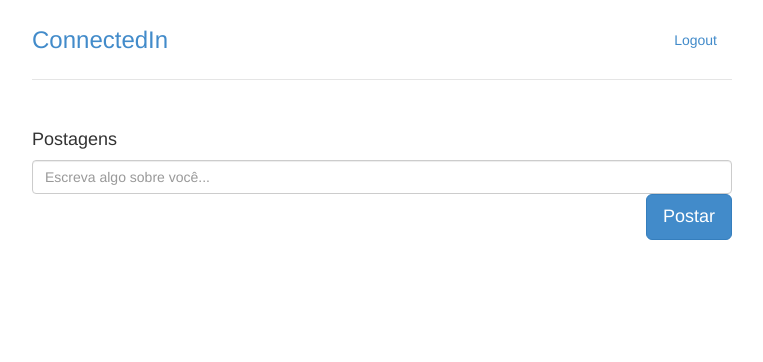
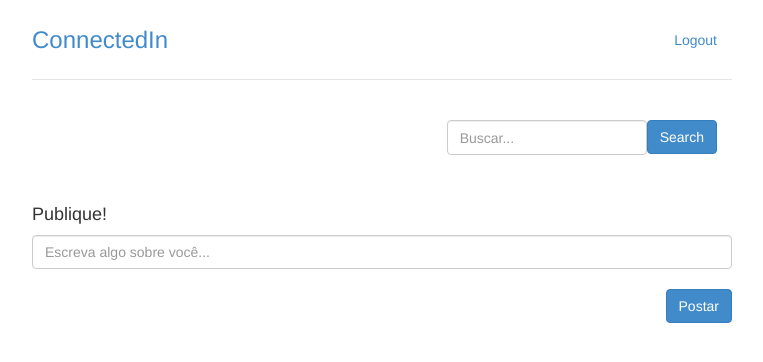
Before and after one commit to andressamesquita/Prog-para-Internet, a Django app: page /perfil/postar in a window 1280 px wide. Shown: the top 362 px of the page, without its empty margins (258-1021 px from the left). Run offline with Django 3.2, Linux system fonts and the light colour scheme.

Commit message:
funcionalidade de busca por nome de usuário adicionada

```diff
--- a/ProjetoConnectedin/connectedin/urls.py
+++ b/ProjetoConnectedin/connectedin/urls.py
@@ -38,5 +38,5 @@ urlpatterns = [
     path('perfil/<int:perfil_id>/desbloquear', views.desbloquear_perfil, name='desbloquear'),
     path('perfil/postar', views.PostarView.as_view(), name='postar'),
     path('perfil/<int:post_id>/excluir', views.excluir_post, name='excluir_post'),
-
+    path('perfil/buscar', views.BuscarView.as_view(), name='buscar'),
 ]
--- a/ProjetoConnectedin/perfis/forms.py
+++ b/ProjetoConnectedin/perfis/forms.py
@@ -6,3 +6,7 @@ from django import forms
 class PostarForm(forms.Form):
 
 	texto = forms.CharField(required=True)
+
+class BuscarForm(forms.Form):
+
+	username = forms.CharField(required=True)
--- a/ProjetoConnectedin/perfis/templates/base.html
+++ b/ProjetoConnectedin/perfis/templates/base.html
@@ -18,9 +18,34 @@
 				<h3 class = "text-muted"><a href="{% url 'index' %}">ConnectedIn</a></h3>
 			</div>
 
+			<div class="container">
+			<form class = "form-signin" action="{% url 'buscar' %}"  method="post">
+				{% csrf_token %}
+				<h4 class="form-signin-heading"></h4>
+
+				<button class="btn btn-primary pull-right" type = "submit">Search</button>
+				<input type="text"	name="username"  class = "form-control pull-right"
+				style="min-width: 200px; min-height: 35px; max-width: 200px; max-height: 35px;"id="nome_id"	placeholder="Buscar..." required>
+
+
+				{% if form.errors %}
+				<div class="alert alert-danger">
+					<button type="button" class="close"
+							data-dismiss="alert" aria-hidden="true">x</button>
+					{{ form.non_field_errors }}
+				</div>
+				{% endif %}
+			</form>
+
+		</div>
+
+
 			<div class="row content">
+
+
 				{% block body%}
 				{% endblock %}
+
 			</div>
 		</div>
 	</body>
--- a/ProjetoConnectedin/perfis/templates/postar.html
+++ b/ProjetoConnectedin/perfis/templates/postar.html
@@ -4,14 +4,13 @@
     <form class = "form-signin" action="{% url 'postar' %}"  method="post">
         {% csrf_token %}
 
-        <h4 class="form-signin-heading">Postagens</h4>
+        <h4 class="form-signin-heading">Publique!</h4>
 
         <input type="text"	name="texto" id = "id_texto" class = "form-control"
                 placeholder="Escreva algo sobre você..." required>
 
 
-        <button class="btn btn-lg btn-primary pull-right"
-                            type = "submit" value="Login">Postar</button>
+        <br><button class="btn btn-primary pull-right" type = "submit" >Postar</button>
 
         {% if form.errors %}
         <div class="alert alert-danger">
--- a/ProjetoConnectedin/perfis/views.py
+++ b/ProjetoConnectedin/perfis/views.py
@@ -117,3 +117,17 @@ class PostarView(View):
 
 
 		return render(request, self.template_name, {'form':form, 'perfil_logado':get_perfil_logado(request)})
+
+class BuscarView(View):
+
+	def post(self, request):
+
+		form = BuscarForm(request.POST)
+
+		if form.is_valid():
+			dados_form = form.cleaned_data
+			resultado_busca = Perfil.objects.filter(nome__icontains= dados_form['username'])
+			return render(request, 'busca.html', {'perfil_logado':get_perfil_logado(request), 'resultado_busca': resultado_busca})
+
+
+		return redirect('perfil')
```
Also changed, not shown: ProjetoConnectedin/perfis/templates/busca.html (added, +30 -0 lines), ProjetoConnectedin/db.sqlite3, ProjetoConnectedin/perfis/models.py (line endings or trailing spaces).
